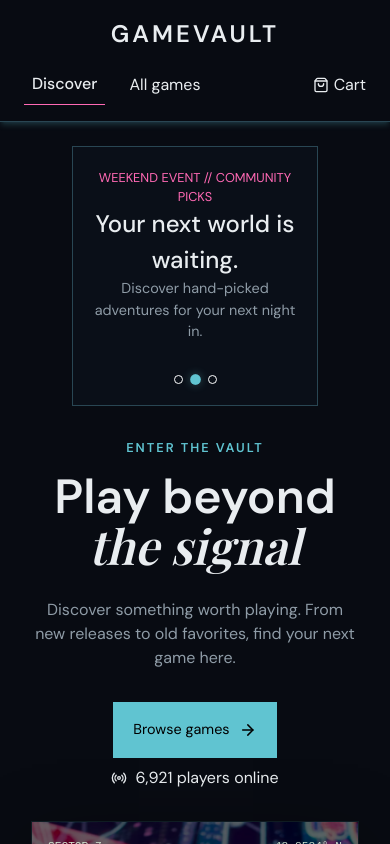
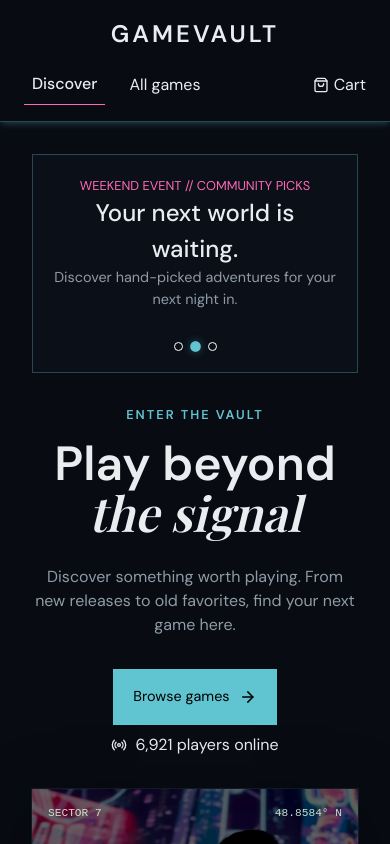
Before and after one commit to midhin11/shopping-cart, a React (Vite) app: page / in a window 390 px wide. Shown: the top 844 px of the page. Built offline with nearby package versions, Linux system fonts and the light colour scheme; a web font is replaced by a local one.

Commit message:
style: Slider responsivness in home page

```diff
--- a/src/Styles/Home.css
+++ b/src/Styles/Home.css
@@ -431,4 +431,8 @@ strong {
         margin: 1rem auto;
     }
 
+    .slider {
+        margin: 2rem 2rem 0;
+    }
+
 }
```
